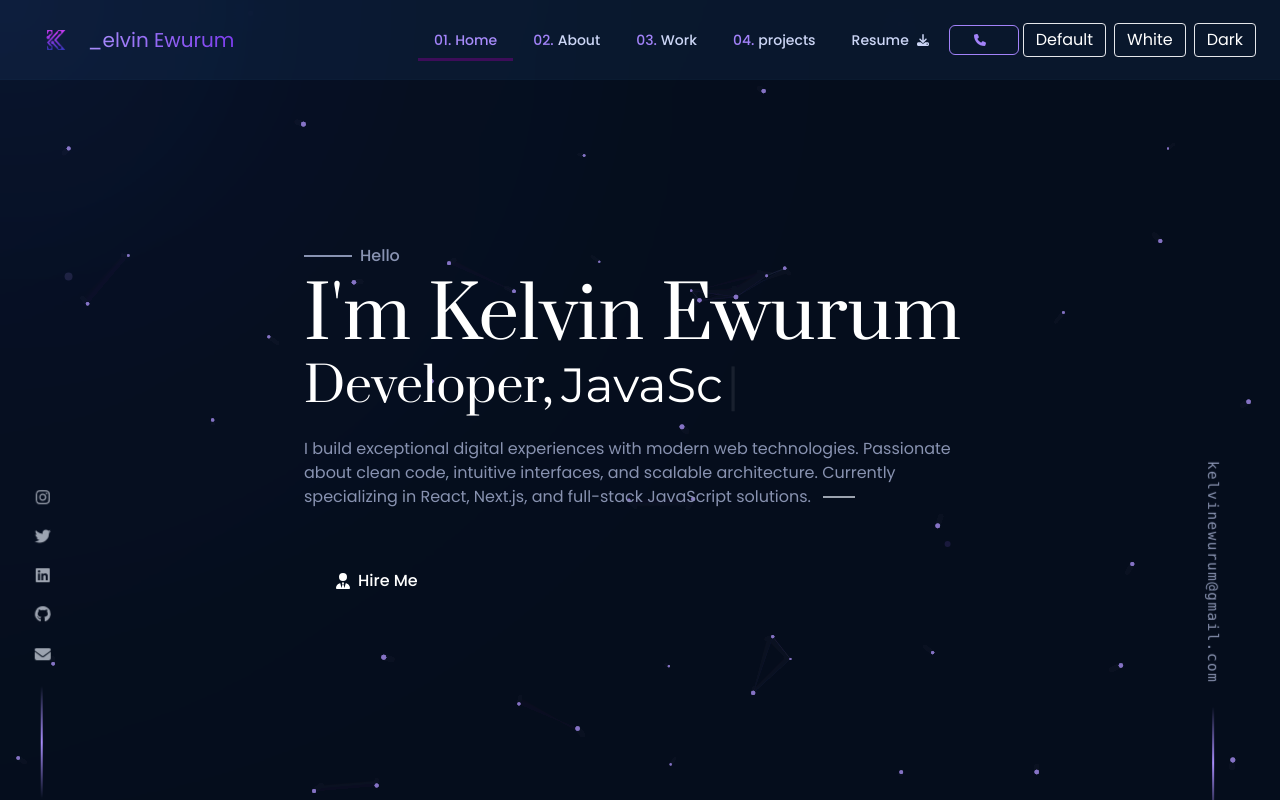
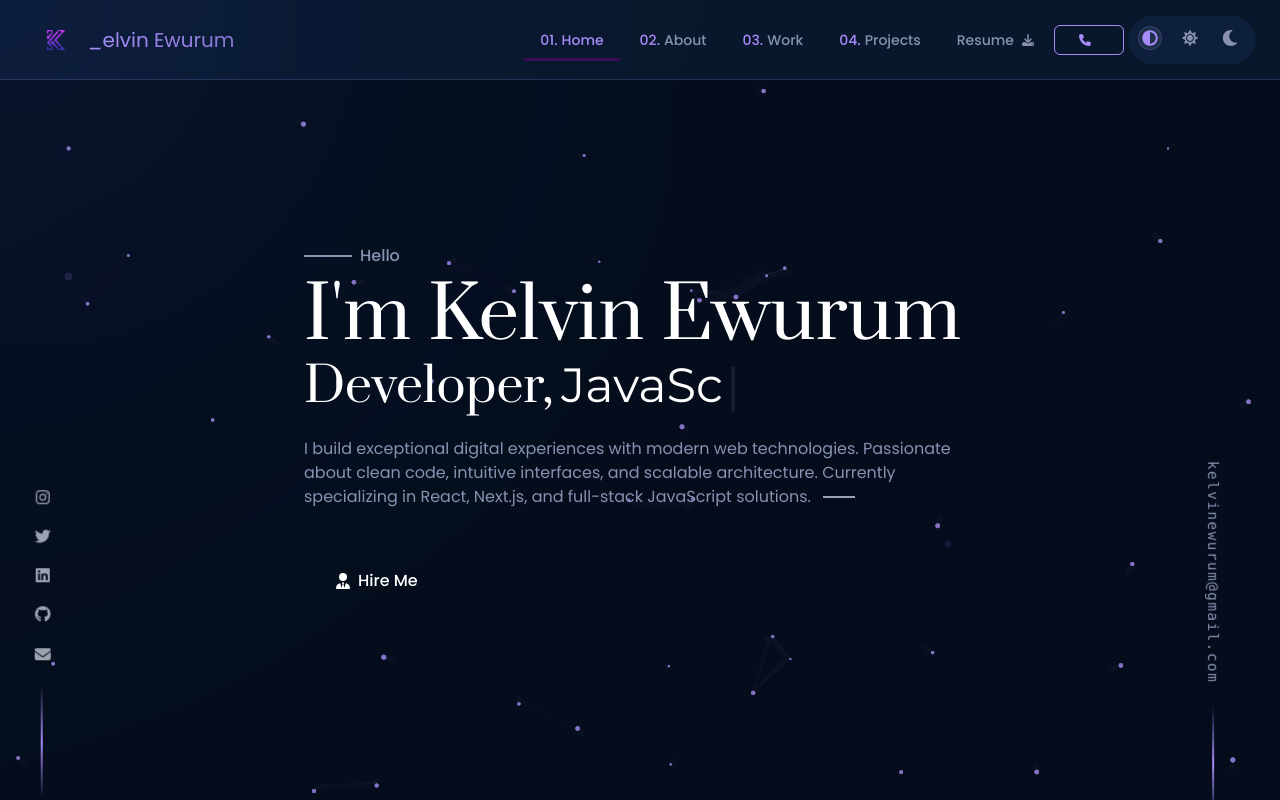
Before and after one commit to kelvinempires/portfolio-react, a React (Vite) app: page / in a window 1280 px wide. Shown: the top 800 px of the page. Built offline with nearby package versions, Linux system fonts and the light colour scheme; a web font is replaced by a local one.

Commit message:
feat: enhance NavBar and ThemeSwitcher with improved styling and theme management

```diff
--- a/src/components/NavBar.jsx
+++ b/src/components/NavBar.jsx
@@ -51,7 +51,7 @@ const NavBar = () => {
     { id: "home", label: "Home", offset: -100 },
     { id: "about", label: "About", offset: -80 },
     { id: "experience", label: "Work", offset: -80 },
-    { id: "projects", label: "projects", offset: -80 },
+    { id: "projects", label: "Projects", offset: -80 },
   ];
 
   const mobileItems = [
@@ -100,12 +100,15 @@ const NavBar = () => {
       initial={{ y: 0 }}
       animate={{ y: visible ? 0 : -100 }}
       transition={{ type: "spring", damping: 25, stiffness: 500 }}
-      className={`fixed w-full z-50 h-20 ${
-        scrolled ? "bg-[rgb(10,25,47)] shadow-lg" : "bg-[rgba(10,25,47,0.9)]"
-      } backdrop-blur-md transition-all duration-300 border-b border-[rgba(100,255,219,0.01)]`}
+      className={`fixed w-full z-50 h-20 backdrop-blur-md transition-all duration-300 border-b border-[var(--border-light)]`}
+      style={{
+        background: scrolled
+          ? "var(--nav-bg)"
+          : "rgba(var(--bg-rgb),0.9)", // optional for transparency if you define --bg-rgb: 10,25,47;
+      }}
     >
       <div className="max-w-7xl mx-auto px-6 h-full flex items-center justify-between">
-        {/* Logo with elegant animation */}
+        {/* Logo */}
         <motion.div
           whileHover={{ scale: 1.05 }}
           whileTap={{ scale: 0.95 }}
@@ -123,13 +126,13 @@ const NavBar = () => {
               alt="Logo"
               className="h-12 w-auto transition-all duration-300 hover:opacity-90"
             />
-            <span className="text-transparent text-xl  hover:cursor-pointer bg-clip-text bg-gradient-to-r from-violet-400 to-violet-600">
+            <span className="text-transparent text-xl hover:cursor-pointer bg-clip-text bg-gradient-to-r from-[var(--accent)] to-[var(--accent-hover)]">
               _elvin Ewurum
             </span>
           </Link>
         </motion.div>
 
-        {/* Desktop Navigation */}
+        {/* Desktop Nav */}
         <div className="hidden md:flex items-center space-x-1">
           {navItems.map((item) => (
             <motion.div
@@ -146,23 +149,15 @@ const NavBar = () => {
                 duration={800}
                 className={`relative px-4 py-2 text-sm font-medium transition-colors duration-300 ${
                   activeLink === item.id
-                    ? "text-[#a282f9]"
-                    : "text-[#ccd6f6] hover:text-[#a282f9] hover:cursor-pointer"
+                    ? "text-[var(--accent)]"
+                    : "text-[var(--text-secondary)] hover:text-[var(--accent)] hover:cursor-pointer"
                 }`}
                 onClick={() => setActiveLink(item.id)}
               >
-                <span className="text-[#a282f9] mr-1">
+                <span className="text-[var(--accent)] mr-1">
                   0{navItems.indexOf(item) + 1}.
                 </span>
                 {item.label}
-                {/* {activeLink === item.id && (
-                  <motion.span
-                    layoutId="activeIndicator"
-                    className="absolute left-0 right-0 -bottom-1 h-0.5 bg-[#a282f9] rounded-full"
-                    initial={false}
-                    transition={{ type: "spring", stiffness: 150, damping: 30,  }}
-                  />
-                )} */}
               </Link>
             </motion.div>
           ))}
@@ -174,7 +169,7 @@ const NavBar = () => {
             rel="noopener noreferrer"
             whileHover={{ y: -2 }}
             whileTap={{ scale: 0.95 }}
-            className="flex items-center px-4 py-2 text-sm font-medium text-[#ccd6f6] hover:text-[#a282f9] transition-colors duration-300"
+            className="flex items-center px-4 py-2 text-sm font-medium text-[var(--text-secondary)] hover:text-[var(--accent)] transition-colors duration-300"
           >
             Resume
             <FontAwesomeIcon icon={faDownload} className="ml-2 text-xs" />
@@ -182,7 +177,10 @@ const NavBar = () => {
 
           {/* Contact Button */}
           <motion.button
-            whileHover={{ y: -2, backgroundColor: "rgba(100, 255, 218, 0.1)" }}
+            whileHover={{
+              y: -2,
+              backgroundColor: "var(--border-light)",
+            }}
             whileTap={{ scale: 0.95 }}
             transition={{ type: "spring", stiffness: 400 }}
             onClick={() => {
@@ -191,10 +189,11 @@ const NavBar = () => {
                 .scrollIntoView({ behavior: "smooth" });
               setActiveLink("contact");
             }}
-            className="ml-4 px-6 py-2 rounded-md border border-[#a282f9] text-[#a282f9] text-sm font-medium flex items-center hover:bg-[rgba(100,255,218,0.1)] transition-all duration-300"
+            className="ml-4 px-6 py-2 rounded-md border border-[var(--accent)] text-[var(--accent)] text-sm font-medium flex items-center hover:bg-[var(--border-light)] transition-all duration-300"
           >
             <FontAwesomeIcon icon={faPhone} className="mr-2 text-xs" />
           </motion.button>
+
           <ThemeSwitcher />
         </div>
 
@@ -202,14 +201,16 @@ const NavBar = () => {
         <motion.button
           whileHover={{ scale: 1.1 }}
           whileTap={{ scale: 0.9 }}
-          className="md:hidden p-2 text-[#ccd6f6] rounded-md focus:outline-none"
+          className="md:hidden p-2 text-[var(--text-secondary)] rounded-md focus:outline-none"
           onClick={() => setShowMenu(!showMenu)}
           aria-label="Toggle menu"
         >
+          <div className="flex items-center justify-between gap-2"> <ThemeSwitcher />
           <FontAwesomeIcon
             icon={showMenu ? faTimes : faBars}
             className="text-xl"
-          />
+          /></div>
+
         </motion.button>
       </div>
 
@@ -221,7 +222,7 @@ const NavBar = () => {
             animate={{ opacity: 1, y: 0 }}
             exit={{ opacity: 0, y: -20 }}
             transition={{ duration: 0.3 }}
-            className="md:hidden absolute top-20 left-0 right-0 bg-[rgb(10,25,47)] shadow-xl border-t border-[rgba(185,100,255,0.08)]"
+            className="md:hidden absolute top-20 left-0 right-0 bg-[var(--nav-bg)] shadow-xl border-t border-[var(--border-light)]"
           >
             <motion.div
               variants={containerVariants}
@@ -235,17 +236,17 @@ const NavBar = () => {
                   variants={itemVariants}
                   whileHover={{ x: 5 }}
                   whileTap={{ scale: 0.95 }}
-                  className="border-b border-[rgba(185,100,255,0.08)] last:border-0"
+                  className="border-b border-[var(--border-light)] last:border-0"
                 >
                   {item.external ? (
                     <a
                       href={item.url}
                       target="_blank"
                       rel="noopener noreferrer"
-                      className="block py-4 text-[#ccd6f6] hover:text-[#a282f9] font-medium flex items-center"
+                      className="block py-4 text-[var(--text-secondary)] hover:text-[var(--accent)] font-medium flex items-center"
                       onClick={() => setShowMenu(false)}
                     >
-                      <span className="text-[#a282f9] mr-2">
+                      <span className="text-[var(--accent)] mr-2">
                         0{mobileItems.indexOf(item) + 1}.
                       </span>
                       {item.label}
@@ -262,13 +263,13 @@ const NavBar = () => {
                       smooth={true}
                       offset={item.offset}
                       duration={800}
-                      className="block py-4 text-[#ccd6f6] hover:text-[#a282f9] font-medium"
+                      className="block py-4 text-[var(--text-secondary)] hover:text-[var(--accent)] font-medium"
                       onClick={() => {
                         setActiveLink(item.id);
                         setShowMenu(false);
                       }}
                     >
-                      <span className="text-[#a282f9] mr-2">
+                      <span className="text-[var(--accent)] mr-2">
                         0{mobileItems.indexOf(item) + 1}.
                       </span>
                       {item.label}
@@ -278,6 +279,7 @@ const NavBar = () => {
               ))}
 
               {/* Social Links */}
+
               <div className="flex space-x-4 pt-6">
                 {socialLinks.map((social) => (
                   <motion.a
@@ -285,8 +287,8 @@ const NavBar = () => {
                     href={social.url}
                     target="_blank"
                     rel="noopener noreferrer"
-                    whileHover={{ y: -3, color: "#64ffda" }}
-                    className="text-[#ccd6f6] text-xl"
+                    whileHover={{ y: -3, color: "var(--accent)" }}
+                    className="text-[var(--text-secondary)] text-xl"
                   >
                     <FontAwesomeIcon icon={social.icon} />
                   </motion.a>
--- a/src/components/ThemeSwitcher.jsx
+++ b/src/components/ThemeSwitcher.jsx
@@ -1,29 +1,60 @@
+import { useState, useEffect } from "react";
+import { FaMoon, FaSun, FaAdjust } from "react-icons/fa";
+
 export default function ThemeSwitcher() {
+  const themes = [
+    { name: "theme-default", icon: <FaAdjust /> },
+    { name: "theme-light", icon: <FaSun /> },
+    { name: "theme-dark", icon: <FaMoon /> },
+  ];
+
+  const [active, setActive] = useState("theme-default");
+
   const setTheme = (theme) => {
     document.documentElement.className = theme;
     localStorage.setItem("theme", theme);
+    setActive(theme);
   };
 
+  useEffect(() => {
+    // Load saved theme on mount
+    const saved = localStorage.getItem("theme") || "theme-default";
+    setTheme(saved);
+  }, []);
+
   return (
-    <div className="flex gap-2">
-      <button
-        onClick={() => setTheme("theme-default")}
-        className="px-3 py-1 rounded border"
-      >
-        Default
-      </button>
-      <button
-        onClick={() => setTheme("theme-light")}
-        className="px-3 py-1 rounded border"
-      >
-        White
-      </button>
-      <button
-        onClick={() => setTheme("theme-dark")}
-        className="px-3 py-1 rounded border"
-      >
-        Dark
-      </button>
+    <div className="relative flex items-center bg-[var(--card-bg)] rounded-full p-1 w-32 justify-between select-none">
+      {/* Slider */}
+      <div
+        className="absolute top-2.5 left-2.5 w-6 h-6 rounded-full transition-all duration-300 ease-in-out"
+        style={{
+          backgroundColor: "var(--tag-bg)",
+          border: "1px solid var(--border-soft)",
+          transform: `translateX(${
+            active === "theme-default" ? 0 : active === "theme-light" ? 40 : 80
+          }px)`,
+        }}
+      ></div>
+
+      {themes.map((theme) => (
+        <button
+          key={theme.name}
+          onClick={() => setTheme(theme.name)}
+          className="relative z-10 w-10 h-10 flex items-center justify-center rounded-full transition-transform duration-300"
+          title={theme.name}
+        >
+          <span
+            style={{
+              color:
+                active === theme.name ? "var(--icon-hover)" : "var(--icon-muted)",
+              transition: "color 0.3s ease",
+            }}
+            className="w-5 h-5"
+          >
+            {theme.icon}
+          </span>
+        </button>
+      ))}
     </div>
   );
 }
--- a/src/index.css
+++ b/src/index.css
@@ -44,6 +44,9 @@
   /* soft borders / glow */
   --border-soft: rgba(167, 139, 250, 0.2);
   --hover-glow: rgba(167, 139, 250, 0.12);
+   --bg-rgb: 10, 25, 47;
+  --accent-hover: rgba(167, 139, 250, 0.8);
+  --border-light: rgba(167, 139, 250, 0.2);
 
 }
 
@@ -79,6 +82,9 @@
 
   --border-soft: rgba(99, 102, 241, 0.25);
   --hover-glow: rgba(99, 102, 241, 0.12);
+    --bg-rgb: 245, 245, 245;
+  --accent-hover: rgba(105, 112, 243, 0.8);
+  --border-light: rgba(99, 102, 241, 0.25);
 
 }
 
@@ -112,6 +118,9 @@
 
   --border-soft: rgba(167, 139, 250, 0.2);
   --hover-glow: rgba(167, 139, 250, 0.14);
+    --bg-rgb: 18, 18, 18;
+  --accent-hover: rgba(139, 92, 246, 0.8);
+  --border-light: rgba(167, 139, 250, 0.14);
 
 }
 
```
Also changed, not shown: 1 other file (tests, documents, lock files or other folders).
